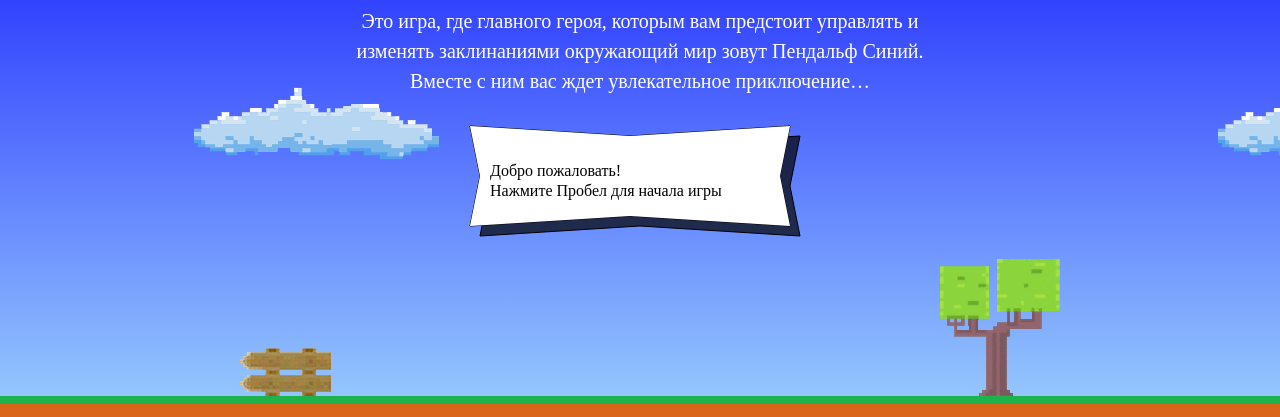
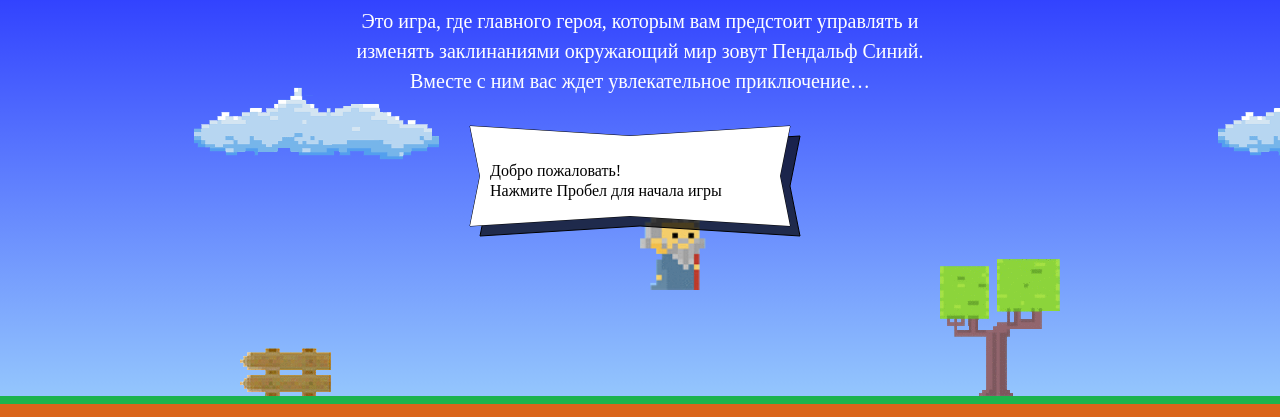
Before and after one commit to industrialUNDEAD/194605-code-and-magick, a website: page index.html in a window 1280 px wide. Shown: the part 203-620 px from the top of the page. Drawn offline with Linux system fonts and the light colour scheme; a web font is replaced by a local one.

Commit message:
Поправки

```diff
--- a/index.html
+++ b/index.html
@@ -188,17 +188,17 @@
     if (left === true) {
       return 5;
     } else {
-      return 3;
+      return 2;
     }
   };
   var getWizardHeight = function() {
     return wizardWidth *= 1.337;
   }; // как я понял, функция не всегда должна иметь параметры.
   var getWizardX = function(width) {
-    return getWizardX = width / 2;
+    return width / 2;
   };
   var getWizardY = function(height) {
-    return getWizardY = height / 0.6;
+    return (1/3) * height;
   };
 </script>
 <script src="js/game.js"></script>
```
